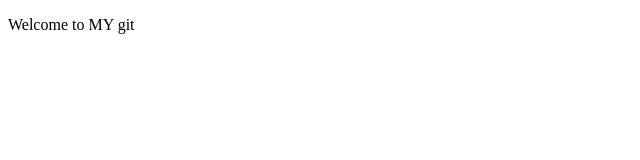
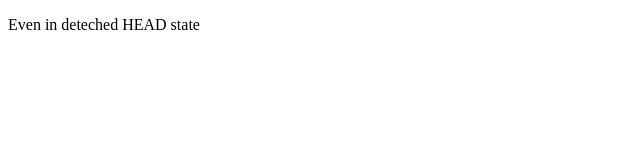
Before and after one commit to karlson083/git-youtub-lerning, a plain HTML site: page index.html in a window 1280 px wide. Shown: the full height of the page, 0-640 px from the left. Drawn offline with Linux system fonts and the light colour scheme.

Commit message:
Deteched HEAD demo

```diff
--- a/index.html
+++ b/index.html
@@ -6,9 +6,11 @@
 		<script> src2="script.js"</script>
 	</head>
 	<body>
-		<p>Welcome to MY git</p>
+		<p>Even in deteched HEAD state</p>
 		<script>
 			helloGitty();
+			sayHI();
+			//...more changes here
 		</script>
 	</body>
 </html>
```
